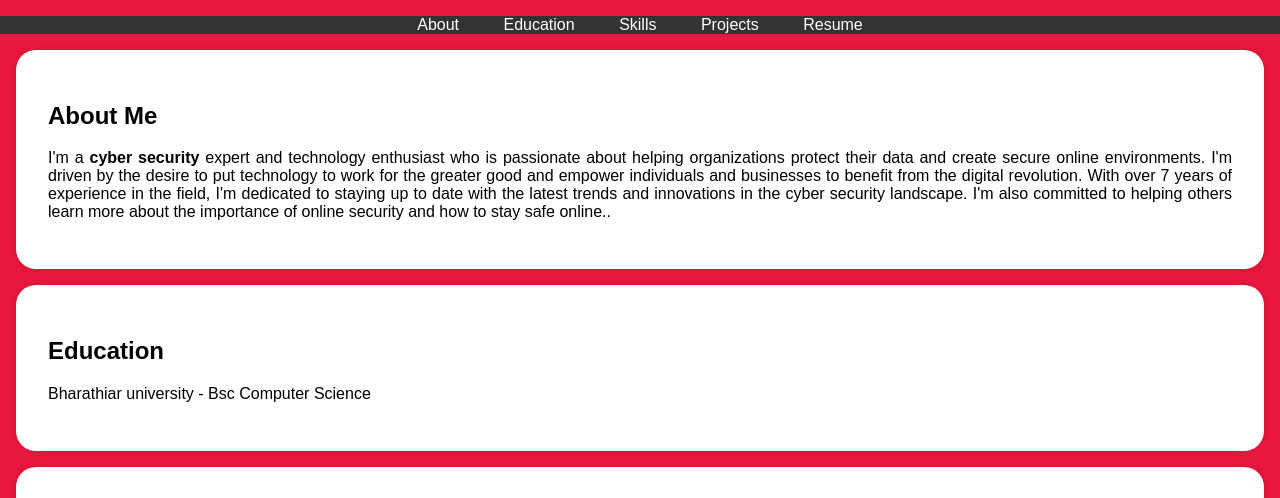
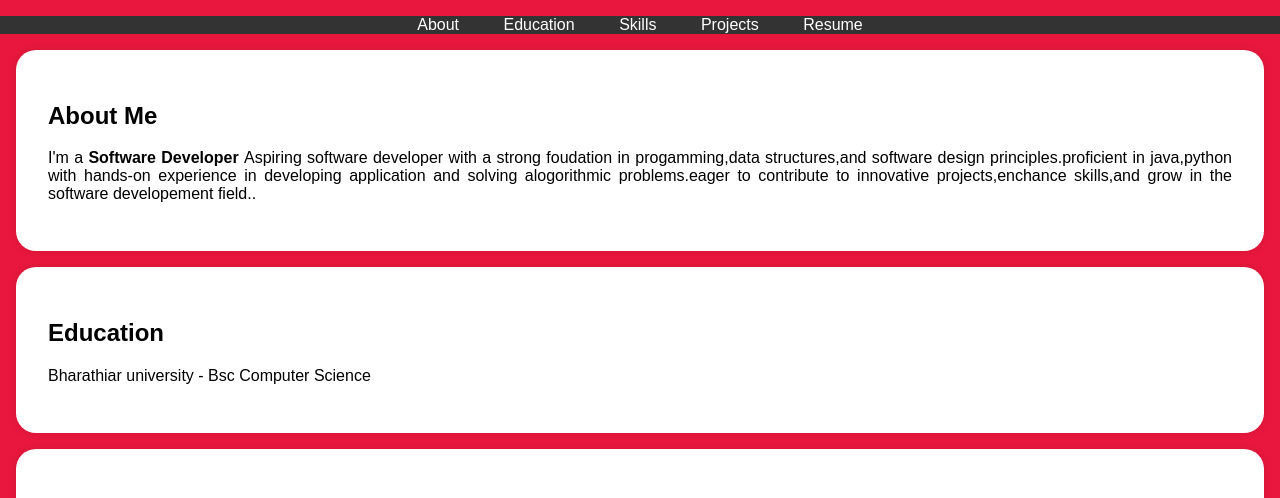
Before and after one commit to lakshana127/digital-portfolio, a plain HTML site: page index.html in a window 1280 px wide. Shown: the part 197-695 px from the top of the page. Drawn offline with Linux system fonts and the light colour scheme.

Commit message:
Update index.html

```diff
--- a/index.html
+++ b/index.html
@@ -115,7 +115,7 @@
     <section id="about">
         <div class="section-content">
             <h2>About Me</h2>
-            <p>I'm a <b>cyber security </b>expert and technology enthusiast who is passionate about helping organizations protect their data and create secure online environments. I'm driven by the desire to put technology to work for the greater good and empower individuals and businesses to benefit from the digital revolution. With over 7 years of experience in the field, I'm dedicated to staying up to date with the latest trends and innovations in the cyber security landscape. I'm also committed to helping others learn more about the importance of online security and how to stay safe online..</p>
+            <p>I'm a <b>Software Developer </b>Aspiring software developer with a strong foudation in progamming,data structures,and software design principles.proficient in java,python with hands-on experience in developing application and solving alogorithmic problems.eager to contribute to innovative projects,enchance skills,and grow in the software developement field.. </p>
         </div>
     </section>
 
```
